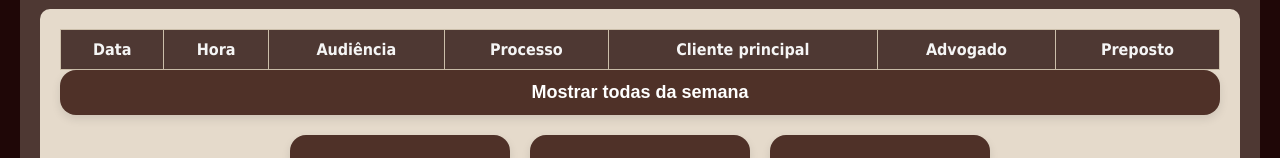
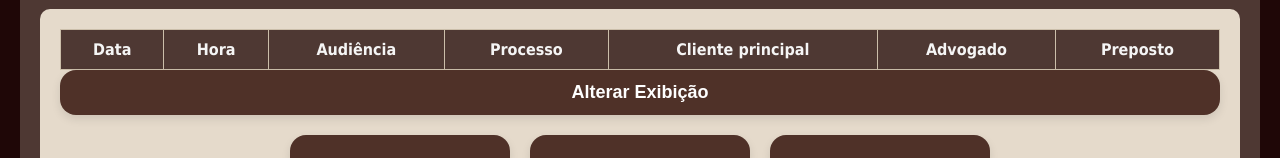
Before and after one commit to ErickFJSantos314/painel-audiencias, a plain HTML site: page index.html in a window 1280 px wide. Shown: the part 257-415 px from the top of the page. Drawn offline with Linux system fonts and the light colour scheme.

Commit message:
Update index.html

```diff
--- a/index.html
+++ b/index.html
@@ -43,7 +43,7 @@
           <tbody>
           </tbody>
         </table>
-        <button id="botaocard" onclick="alternarFiltroSemana()">Mostrar todas da semana</button>
+        <button id="botaocard" onclick="alternarFiltroSemana()">Alterar Exibição</button>
         <div class = cards-container>
           <div class="cardhoje"></div><div class="cardamanha"></div><div class="cardsemana"></div>
         </div>
```
